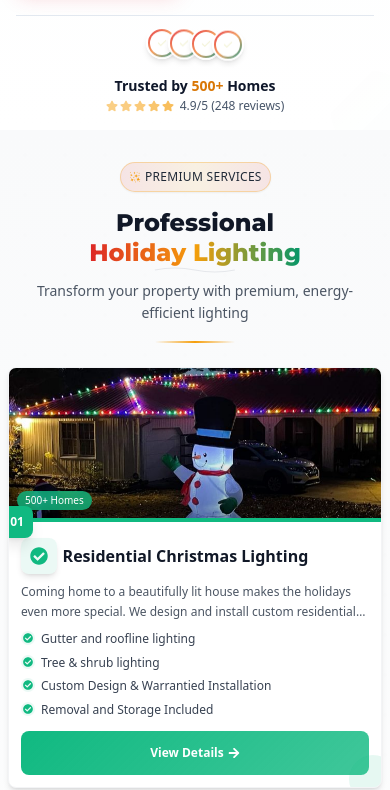
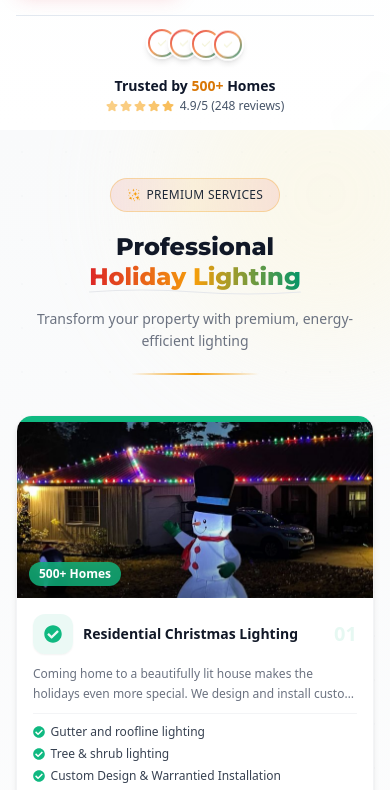
Before and after one commit to iammansoor007/christmaswebsite, a Next.js app: page / in a window 390 px wide. Shown: the part 1860-2650 px from the top of the page. Built offline with nearby package versions, Linux system fonts and the light colour scheme.

Commit message:
Responsive issues

```diff
--- a/app/components/ChristmasLightingServices.jsx
+++ b/app/components/ChristmasLightingServices.jsx
@@ -1,23 +1,14 @@
 // components/ModernServicesSection.jsx
 "use client";
 import { useRef, useEffect, useState } from "react";
-import {
-  FaArrowRight,
-  FaCheckCircle,
-  FaPhoneAlt,
-  FaQuoteRight,
-  FaCalendarCheck,
-  FaSnowflake,
-} from "react-icons/fa";
+import { FaArrowRight, FaCheckCircle } from "react-icons/fa";
 import { GiSparkles } from "react-icons/gi";
 import { getServicesData } from "../services/dataService";
 
 const ModernServicesSection = () => {
   const containerRef = useRef(null);
   const [isVisible, setIsVisible] = useState(false);
-  const [screenSize, setScreenSize] = useState("desktop");
 
-  // Simple intersection observer
   useEffect(() => {
     const observer = new IntersectionObserver(
       ([entry]) => {
@@ -28,29 +19,8 @@ const ModernServicesSection = () => {
       },
       { threshold: 0.1, rootMargin: "-50px" },
     );
-
-    if (containerRef.current) {
-      observer.observe(containerRef.current);
-    }
-
+    if (containerRef.current) observer.observe(containerRef.current);
     return () => observer.disconnect();
-  }, []);
-
-  // Check screen size
-  useEffect(() => {
-    const checkScreenSize = () => {
-      const width = window.innerWidth;
-      if (width < 300) setScreenSize("xs-300");
-      else if (width < 400) setScreenSize("xs");
-      else if (width < 640) setScreenSize("sm");
-      else if (width < 768) setScreenSize("md");
-      else if (width < 1024) setScreenSize("lg");
-      else setScreenSize("xl");
-    };
-
-    checkScreenSize();
-    window.addEventListener("resize", checkScreenSize);
-    return () => window.removeEventListener("resize", checkScreenSize);
   }, []);
 
   const servicesData = getServicesData();
@@ -59,47 +29,45 @@ const ModernServicesSection = () => {
   return (
     <section
       ref={containerRef}
-      className="relative w-full overflow-hidden bg-gradient-to-b from-gray-50 to-white px-2 xs:px-3 sm:px-4 md:px-6 lg:px-8 py-8 xs:py-10 sm:py-12 md:py-16 lg:py-20 min-w-[280px]"
+      className="relative w-full overflow-hidden bg-gradient-to-b from-gray-50 to-white px-4 sm:px-6 lg:px-8 py-12 sm:py-16 lg:py-24"
     >
-      {/* Background Pattern */}
-      <div className="absolute inset-0 opacity-5">
+      {/* Background dot pattern */}
       <div
-          className="absolute inset-0"
+        className="absolute inset-0 opacity-[0.04]"
         style={{
-            backgroundImage: `radial-gradient(circle at 25px 25px, #e5e7eb 2px, transparent 2px)`,
-            backgroundSize: "40px 40px",
+          backgroundImage: `radial-gradient(circle at 22px 22px, #94a3b8 1.5px, transparent 1.5px)`,
+          backgroundSize: "44px 44px",
         }}
       />
-      </div>
 
-      <div className="relative z-10 max-w-7xl mx-auto">
+      {/* Soft blobs */}
+      <div className="absolute -top-24 -right-24 w-80 h-80 bg-amber-100 rounded-full opacity-30 blur-3xl pointer-events-none" />
+      <div className="absolute -bottom-24 -left-24 w-80 h-80 bg-red-100 rounded-full opacity-25 blur-3xl pointer-events-none" />
+
+      <div className="relative z-10 max-w-6xl mx-auto">
         {/* Header */}
         <div
-          className={`text-center mb-6 xs:mb-8 sm:mb-10 md:mb-12 lg:mb-16 px-1 transition-all duration-700 ${isVisible ? "animate-fadeInUp" : "opacity-0 translate-y-4"}`}
+          className={`text-center mb-10 sm:mb-14 transition-all duration-700 ${isVisible ? "animate-fadeInUp" : "opacity-0 translate-y-4"
+            }`}
         >
-          {/* Badge */}
-          <div
-            className={`inline-flex items-center justify-center gap-1 xs:gap-1.5 sm:gap-2 px-3 py-1.5 bg-gradient-to-r from-red-600/10 via-amber-500/10 to-red-600/10 rounded-full shadow-sm mb-4 xs:mb-5 sm:mb-6 border border-amber-500/30 w-fit mx-auto transition-all duration-700 delay-100 ${isVisible ? "animate-fadeInScale" : "opacity-0 scale-95"}`}
-          >
-            <GiSparkles className="text-xs xs:text-sm sm:text-base text-amber-500 flex-shrink-0" />
-            <span className="text-xs xs:text-sm sm:text-sm font-medium text-gray-800 uppercase tracking-wide whitespace-nowrap overflow-hidden text-ellipsis max-w-[180px] xs:max-w-[250px] sm:max-w-none">
+          <div className="inline-flex items-center gap-2 px-4 py-2 bg-gradient-to-r from-red-600/10 via-amber-500/10 to-red-600/10 rounded-full border border-amber-500/30 mb-5">
+            <GiSparkles className="text-amber-500 text-sm flex-shrink-0" />
+            <span className="text-xs sm:text-sm font-medium text-gray-800 uppercase tracking-wide">
               {badge}
             </span>
           </div>
 
-          {/* Title */}
-          <h2
-            className={`font-montserrat font-extrabold text-2xl xs:text-3xl sm:text-4xl md:text-4xl lg:text-5xl xl:text-6xl font-bold text-gray-900 mb-3 xs:mb-4 leading-tight transition-all duration-700 delay-200 ${isVisible ? "animate-fadeInUp" : "opacity-0 translate-y-4"}`}
-          >
+          <h2 className="font-montserrat font-extrabold text-2xl sm:text-4xl md:text-5xl lg:text-6xl text-gray-900 mb-4 leading-tight">
             <span className="block text-center">
               {title.prefix}{" "}
               <span className="relative inline-block">
-                <span className="relative z-10 bg-gradient-to-r from-red-600 via-amber-500 to-emerald-600 bg-clip-text text-transparent break-words text-center">
+                <span className="relative z-10 bg-gradient-to-r from-red-600 via-amber-500 to-emerald-600 bg-clip-text text-transparent">
                   {title.text}
                 </span>
                 <svg
-                  className="absolute -bottom-1.5 xs:-bottom-2 left-0 w-full h-2 xs:h-2.5 text-gray-200"
+                  className="absolute -bottom-1 sm:-bottom-2 left-0 w-full h-2 sm:h-3 text-gray-200"
                   viewBox="0 0 100 10"
+                  preserveAspectRatio="none"
                 >
                   <path
                     d="M0,5 Q25,0 50,5 T100,5"
@@ -112,112 +80,64 @@ const ModernServicesSection = () => {
             </span>
           </h2>
 
-          {/* Subtitle */}
-          <p
-            className={`text-sm xs:text-base sm:text-lg md:text-xl lg:text-2xl text-gray-600 max-w-3xl mx-auto px-2 xs:px-3 sm:px-4 leading-relaxed text-center transition-all duration-700 delay-300 ${isVisible ? "animate-fadeInUp" : "opacity-0 translate-y-4"}`}
-          >
+          <p className="text-gray-500 text-sm sm:text-base md:text-lg max-w-2xl mx-auto leading-relaxed">
             {subtitle}
           </p>
 
-          {/* Decorative divider */}
-          <div className="mt-4 xs:mt-5 sm:mt-6 h-0.5 xs:h-1 w-20 xs:w-28 sm:w-36 md:w-40 mx-auto bg-gradient-to-r from-transparent via-amber-500 to-transparent" />
+          <div className="mt-5 h-0.5 w-32 mx-auto bg-gradient-to-r from-transparent via-amber-500 to-transparent" />
         </div>
 
-        {/* Services Grid - Fixed card sizing */}
-        <div className="grid grid-cols-1 md:grid-cols-2 gap-3 xs:gap-4 sm:gap-5 md:gap-6 lg:gap-8">
+        {/* Services Grid */}
+        <div className="grid grid-cols-1 md:grid-cols-2 gap-5 sm:gap-6 lg:gap-8">
           {services.map((service, index) => {
             const IconComponent = service.icon;
             const delay = 400 + index * 150;
             return (
               <div
                 key={index}
-                className={`relative group w-full transition-all duration-700 ${isVisible ? "animate-fadeInUp" : "opacity-0 translate-y-8"}`}
-                style={{
-                  animationDelay: `${delay}ms`,
-                  animationFillMode: "both",
-                }}
+                className={`group relative bg-white rounded-2xl border border-gray-100 shadow-md hover:shadow-xl transition-all duration-300 overflow-hidden hover:-translate-y-1 ${isVisible ? "animate-fadeInUp" : "opacity-0 translate-y-8"
+                  }`}
+                style={{ animationDelay: `${delay}ms`, animationFillMode: "both" }}
               >
-                {/* Card Container - Fixed height based on screen size */}
-                <div className={`
-                  flex flex-col lg:flex-row h-full bg-white rounded-lg xs:rounded-xl sm:rounded-2xl shadow-md hover:shadow-xl transition-all duration-300 border border-gray-100 overflow-hidden group-hover:-translate-y-1
-                  ${screenSize === "xs-300" ? "min-h-[400px]" : ""}
-                  ${screenSize === "xs" ? "min-h-[420px]" : ""}
-                  ${screenSize === "sm" ? "min-h-[440px]" : ""}
-                  ${screenSize === "md" ? "min-h-[460px]" : ""}
-                  ${screenSize === "lg" ? "min-h-[480px]" : ""}
-                  ${screenSize === "xl" ? "min-h-[500px]" : ""}
-                `}>
-                  {/* Image Section - Fixed height on mobile/tablet, full height on desktop */}
-                  <div className={`
-                    relative overflow-hidden
-                    ${screenSize === "xs-300" ? "h-[140px]" : ""}
-                    ${screenSize === "xs" ? "h-[150px]" : ""}
-                    ${screenSize === "sm" ? "h-[160px]" : ""}
-                    ${screenSize === "md" ? "h-[170px]" : ""}
-                    ${screenSize === "lg" ? "lg:w-2/5 lg:h-auto" : ""}
-                    ${screenSize === "xl" ? "xl:w-2/5 xl:h-auto" : ""}
-                  `}>
+                {/* Colored top bar */}
+                <div
+                  className="h-1.5 w-full"
+                  style={{ backgroundColor: service.color }}
+                />
+
+                {/* Card body: image LEFT, content RIGHT */}
+                <div className="flex flex-col sm:flex-row min-h-0">
+
+                  {/* Image — full width on mobile, 40% on sm+ */}
+                  <div className="relative sm:w-2/5 h-44 sm:h-auto overflow-hidden flex-shrink-0">
                     <img
                       src={`/images/demo${index + 1}.jpeg`}
                       alt={service.title}
                       className="w-full h-full object-cover transition-transform duration-500 group-hover:scale-105"
                       loading="lazy"
                     />
-                    {/* Overlay Gradient */}
                     <div className="absolute inset-0 bg-gradient-to-t from-black/30 via-transparent to-transparent" />
-
-                    {/* Image Badge */}
+                    {/* Stat badge */}
                     <div
-                      className="absolute bottom-2 xs:bottom-3 left-2 xs:left-3 px-2 xs:px-2.5 py-0.5 xs:py-1 rounded-full text-white text-[10px] xs:text-xs font-medium shadow-md backdrop-blur-sm z-10"
+                      className="absolute bottom-3 left-3 px-2.5 py-1 rounded-full text-white text-xs font-semibold shadow-md backdrop-blur-sm"
                       style={{ backgroundColor: `${service.color}CC` }}
                     >
                       {service.stat}
                     </div>
                   </div>
 
-                  {/* Content Section */}
-                  <div className="flex-1 p-3 xs:p-4 sm:p-5 flex flex-col relative">
-                    {/* Step Number Badge */}
-                    <div className="absolute -top-3 -left-2 xs:-left-3 z-20">
+                  {/* Content — right side */}
+                  <div className="flex-1 p-4 sm:p-5 flex flex-col gap-2.5 relative overflow-hidden">
+                    {/* Accent line on left edge (desktop) */}
                     <div
-                        className={`
-                          rounded-lg xs:rounded-xl flex items-center justify-center shadow-lg transition-all duration-300 group-hover:rotate-12
-                          ${screenSize === "xs-300" ? "w-7 h-7 text-xs" : ""}
-                          ${screenSize === "xs" ? "w-8 h-8 text-xs" : ""}
-                          ${screenSize === "sm" ? "w-9 h-9 text-sm" : ""}
-                          ${screenSize === "md" ? "w-10 h-10 text-sm" : ""}
-                          ${screenSize === "lg" ? "lg:w-11 lg:h-11 lg:text-base" : ""}
-                          ${screenSize === "xl" ? "xl:w-12 xl:h-12 xl:text-base" : ""}
-                        `}
-                        style={{
-                          backgroundColor: service.color,
-                          color: "white",
-                        }}
-                      >
-                        <span className="font-bold">
-                          {service.number}
-                        </span>
-                      </div>
-                    </div>
-
-                    {/* Accent Border Top */}
-                    <div
-                      className="absolute top-0 left-0 right-0 h-1 transition-all duration-300 group-hover:h-1.5"
-                      style={{ backgroundColor: service.color }}
+                      className="absolute top-0 left-0 bottom-0 w-0.5 hidden sm:block"
+                      style={{ backgroundColor: `${service.color}40` }}
                     />
 
-                    {/* Header with Icon */}
-                    <div className="flex items-center gap-2 xs:gap-3 mb-2 xs:mb-3 mt-2">
+                    {/* Icon + Title + Number */}
+                    <div className="flex items-center gap-2.5">
                       <div
-                        className={`
-                          rounded-lg xs:rounded-xl flex items-center justify-center shadow-md flex-shrink-0 transition-all duration-300 group-hover:scale-110
-                          ${screenSize === "xs-300" ? "w-8 h-8 text-base" : ""}
-                          ${screenSize === "xs" ? "w-9 h-9 text-lg" : ""}
-                          ${screenSize === "sm" ? "w-10 h-10 text-xl" : ""}
-                          ${screenSize === "md" ? "w-11 h-11 text-xl" : ""}
-                          ${screenSize === "lg" ? "lg:w-12 lg:h-12 lg:text-2xl" : ""}
-                          ${screenSize === "xl" ? "xl:w-14 xl:h-14 xl:text-3xl" : ""}
-                        `}
+                        className="w-10 h-10 rounded-xl flex items-center justify-center text-lg shadow-sm flex-shrink-0 transition-transform duration-300 group-hover:scale-110"
                         style={{
                           backgroundColor: `${service.color}15`,
                           color: service.color,
@@ -225,105 +145,58 @@ const ModernServicesSection = () => {
                       >
                         <IconComponent />
                       </div>
-                      <h3 className={`
-                        font-bold text-gray-900 leading-tight flex-1
-                        ${screenSize === "xs-300" ? "text-sm" : ""}
-                        ${screenSize === "xs" ? "text-base" : ""}
-                        ${screenSize === "sm" ? "text-lg" : ""}
-                        ${screenSize === "md" ? "text-xl" : ""}
-                        ${screenSize === "lg" ? "lg:text-2xl" : ""}
-                        ${screenSize === "xl" ? "xl:text-3xl" : ""}
-                      `}>
+                      <h3 className="font-bold text-gray-900 text-sm sm:text-base lg:text-lg leading-snug flex-1">
                         {service.title}
                       </h3>
+                      <span
+                        className="text-xl font-black opacity-10 leading-none flex-shrink-0"
+                        style={{ color: service.color }}
+                      >
+                        {service.number}
+                      </span>
                     </div>
 
                     {/* Description */}
-                    <p className={`
-                      text-gray-600 mb-2 xs:mb-3 leading-relaxed line-clamp-2
-                      ${screenSize === "xs-300" ? "text-[10px]" : ""}
-                      ${screenSize === "xs" ? "text-xs" : ""}
-                      ${screenSize === "sm" ? "text-sm" : ""}
-                      ${screenSize === "md" ? "text-sm" : ""}
-                      ${screenSize === "lg" ? "lg:text-base" : ""}
-                      ${screenSize === "xl" ? "xl:text-base" : ""}
-                    `}>
+                    <p className="text-gray-500 text-xs sm:text-sm leading-relaxed line-clamp-2">
                       {service.description}
                     </p>
 
-                    {/* Features List - Compact */}
-                    <div className="space-y-1 xs:space-y-1.5 mb-3 xs:mb-4 flex-grow">
+                    {/* Divider */}
+                    <div className="border-t border-gray-100" />
+
+                    {/* Features */}
+                    <ul className="space-y-1.5 flex-grow">
                       {service.features.map((feature, idx) => (
-                        <div
-                          key={idx}
-                          className="flex items-start gap-1.5 xs:gap-2 transition-all duration-300 hover:translate-x-1"
-                        >
-                          <div
-                            className={`
-                              flex-shrink-0 rounded-full flex items-center justify-center mt-0.5 transition-all duration-300 group-hover:scale-110
-                              ${screenSize === "xs-300" ? "w-3 h-3" : ""}
-                              ${screenSize === "xs" ? "w-3.5 h-3.5" : ""}
-                              ${screenSize === "sm" ? "w-4 h-4" : ""}
-                              ${screenSize === "md" ? "w-4 h-4" : ""}
-                              ${screenSize === "lg" ? "lg:w-5 lg:h-5" : ""}
-                              ${screenSize === "xl" ? "xl:w-5 xl:h-5" : ""}
-                            `}
-                            style={{ backgroundColor: `${service.color}15` }}
-                          >
+                        <li key={idx} className="flex items-center gap-2">
                           <FaCheckCircle
+                            className="flex-shrink-0 text-xs"
                             style={{ color: service.color }}
-                              className={`
-                                transition-all duration-300 group-hover:rotate-12
-                                ${screenSize === "xs-300" ? "text-[8px]" : ""}
-                                ${screenSize === "xs" ? "text-[10px]" : ""}
-                                ${screenSize === "sm" ? "text-xs" : ""}
-                                ${screenSize === "md" ? "text-xs" : ""}
-                                ${screenSize === "lg" ? "lg:text-sm" : ""}
-                                ${screenSize === "xl" ? "xl:text-sm" : ""}
-                              `}
                           />
-                          </div>
-                          <span className={`
-                            text-gray-700 flex-1 leading-relaxed
-                            ${screenSize === "xs-300" ? "text-[10px]" : ""}
-                            ${screenSize === "xs" ? "text-xs" : ""}
-                            ${screenSize === "sm" ? "text-xs" : ""}
-                            ${screenSize === "md" ? "text-sm" : ""}
-                            ${screenSize === "lg" ? "lg:text-sm" : ""}
-                            ${screenSize === "xl" ? "xl:text-base" : ""}
-                          `}>
+                          <span className="text-gray-700 text-xs sm:text-sm font-medium">
                             {feature}
                           </span>
-                        </div>
+                        </li>
                       ))}
-                    </div>
+                    </ul>
 
                     {/* CTA Button */}
                     <button
-                      className={`
-                        group relative text-white font-semibold rounded-lg xs:rounded-xl hover:shadow-md transition-all duration-300 overflow-hidden w-full text-center active:scale-95 mt-auto
-                        ${screenSize === "xs-300" ? "px-2 py-1.5 text-[10px]" : ""}
-                        ${screenSize === "xs" ? "px-3 py-2 text-xs" : ""}
-                        ${screenSize === "sm" ? "px-4 py-2.5 text-sm" : ""}
-                        ${screenSize === "md" ? "px-5 py-3 text-sm" : ""}
-                        ${screenSize === "lg" ? "lg:px-6 lg:py-3 lg:text-base" : ""}
-                        ${screenSize === "xl" ? "xl:px-6 xl:py-3.5 xl:text-base" : ""}
-                      `}
+                      className="relative mt-auto w-full text-white font-semibold text-xs sm:text-sm px-3 py-2 rounded-xl hover:shadow-lg transition-all duration-300 overflow-hidden active:scale-95"
                       style={{
                         background: `linear-gradient(135deg, ${service.color}, ${service.color}CC)`,
                       }}
                       aria-label={`View details for ${service.title}`}
                     >
-                      <span className="relative z-10 flex items-center justify-center gap-1 xs:gap-1.5">
+                      <span className="relative z-10 flex items-center justify-center gap-1.5">
                         <span>View Details</span>
-                        <FaArrowRight className="transition-all duration-300 group-hover:translate-x-1" />
+                        <FaArrowRight className="transition-transform duration-300 group-hover:translate-x-1" />
                       </span>
                       <div className="absolute inset-0 bg-gradient-to-r from-white/0 via-white/15 to-white/0 -translate-x-full group-hover:translate-x-full transition-transform duration-700" />
                     </button>
 
-                    {/* Decorative Corner */}
+                    {/* Decorative corner blob */}
                     <div
-                      className="absolute -bottom-4 -right-4 w-12 h-12 xs:w-14 xs:h-14 sm:w-16 sm:h-16 rounded-full opacity-10 group-hover:opacity-15 transition-all duration-500 group-hover:scale-125"
+                      className="absolute -bottom-6 -right-6 w-16 h-16 rounded-full opacity-10 group-hover:opacity-20 transition-opacity duration-500"
                       style={{ backgroundColor: service.color }}
                     />
                   </div>
@@ -335,9 +208,10 @@ const ModernServicesSection = () => {
 
         {/* Bottom CTA */}
         <div
-          className={`hidden lg:block mt-12 md:mt-16 lg:mt-20 text-center transition-all duration-700 delay-1000 ${isVisible ? "animate-fadeInUp" : "opacity-0 translate-y-4"}`}
+          className={`hidden lg:block mt-14 text-center transition-all duration-700 delay-1000 ${isVisible ? "animate-fadeInUp" : "opacity-0 translate-y-4"
+            }`}
         >
-          <button className="px-6 py-3 md:px-8 md:py-4 bg-gradient-to-r from-red-600 to-amber-500 text-white font-bold rounded-xl hover:shadow-xl transition-all duration-300 transform hover:-translate-y-1 active:scale-95 text-sm md:text-base">
+          <button className="px-8 py-4 bg-gradient-to-r from-red-600 to-amber-500 text-white font-bold rounded-xl hover:shadow-xl transition-all duration-300 hover:-translate-y-1 active:scale-95">
             View All Services
           </button>
         </div>
@@ -346,83 +220,24 @@ const ModernServicesSection = () => {
       {/* CSS Animations */}
       <style jsx global>{`
         @keyframes fadeInUp {
-          from {
-            opacity: 0;
-            transform: translateY(30px);
+          from { opacity: 0; transform: translateY(30px); }
+          to   { opacity: 1; transform: translateY(0); }
         }
-          to {
-            opacity: 1;
-            transform: translateY(0);
+        @keyframes fadeInScale {
+          from { opacity: 0; transform: scale(0.9); }
+          to   { opacity: 1; transform: scale(1); }
         }
-        }
-
-        @keyframes fadeInScale {
-          from {
-            opacity: 0;
-            transform: scale(0.9);
-          }
-          to {
-            opacity: 1;
-            transform: scale(1);
-          }
-        }
-
-        .animate-fadeInUp {
-          animation: fadeInUp 0.6s ease-out forwards;
-        }
-
-        .animate-fadeInScale {
-          animation: fadeInScale 0.5s ease-out forwards;
-        }
-
-        /* Base responsive text clamping */
+        .animate-fadeInUp    { animation: fadeInUp    0.6s ease-out forwards; }
+        .animate-fadeInScale { animation: fadeInScale 0.5s ease-out forwards; }
         .line-clamp-2 {
           display: -webkit-box;
           -webkit-line-clamp: 2;
           -webkit-box-orient: vertical;
           overflow: hidden;
         }
-
-        /* Extra small screens (below 320px) */
-        @media (max-width: 319px) {
-          .min-w-\[280px\] {
-            min-width: 280px;
-          }
-        }
-
-        /* Improve touch targets on mobile */
-        @media (max-width: 767px) {
-          button,
-          [role="button"] {
-            min-height: 44px;
-            min-width: 44px;
-          }
-        }
-
-        /* Prevent image distortion */
-        img {
-          backface-visibility: hidden;
-          image-rendering: -webkit-optimize-contrast;
-        }
-
-        /* Smooth scrolling */
-        html {
-          scroll-behavior: smooth;
-        }
-
-        /* Better text rendering */
-        * {
-          -webkit-font-smoothing: antialiased;
-          -moz-osx-font-smoothing: grayscale;
-        }
-
-        /* Reduce motion preferences */
         @media (prefers-reduced-motion: reduce) {
-          *,
-          *::before,
-          *::after {
+          *, *::before, *::after {
             animation-duration: 0.01ms !important;
-            animation-iteration-count: 1 !important;
             transition-duration: 0.01ms !important;
           }
         }
--- a/app/components/FAQSection.jsx
+++ b/app/components/FAQSection.jsx
@@ -91,7 +91,7 @@ const FAQSection = () => {
                 <div
                   ref={(el) => (contentRefs.current[index] = el)}
                   className="overflow-hidden transition-[height] duration-700 ease-[cubic-bezier(0.22,1,0.36,1)]"
-                  style={{ height: 0 }}
+                  style={{ height: index === 0 ? 'auto' : 0 }}
                 >
                   <div className="pl-24 pr-8 pb-8 text-gray-600 leading-relaxed text-base">
                     {item.answer}
```
Lines whose indentation alone changed are shown as unchanged.
